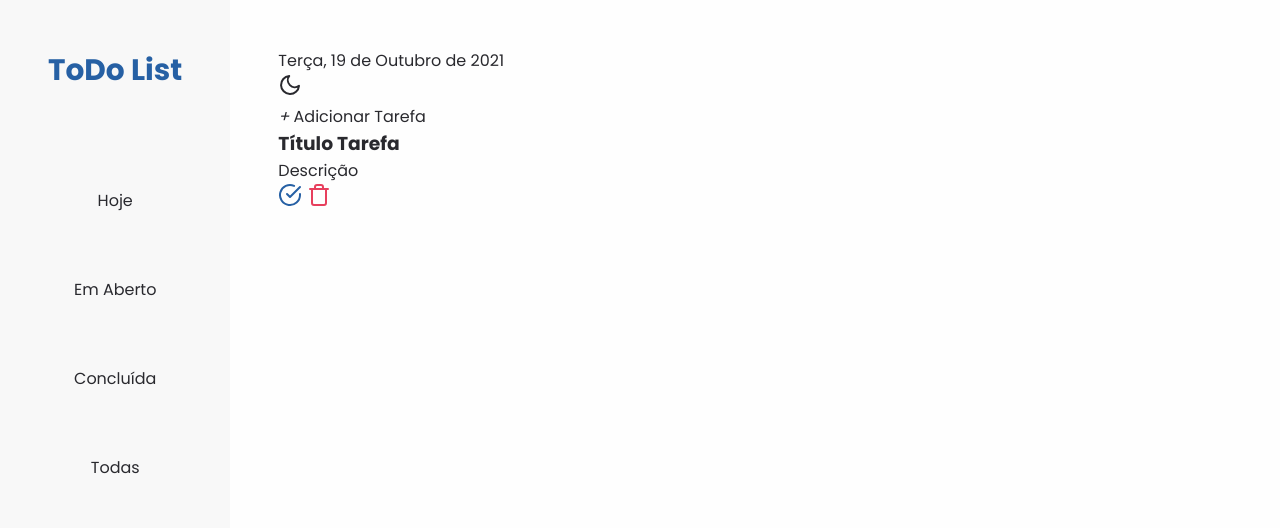
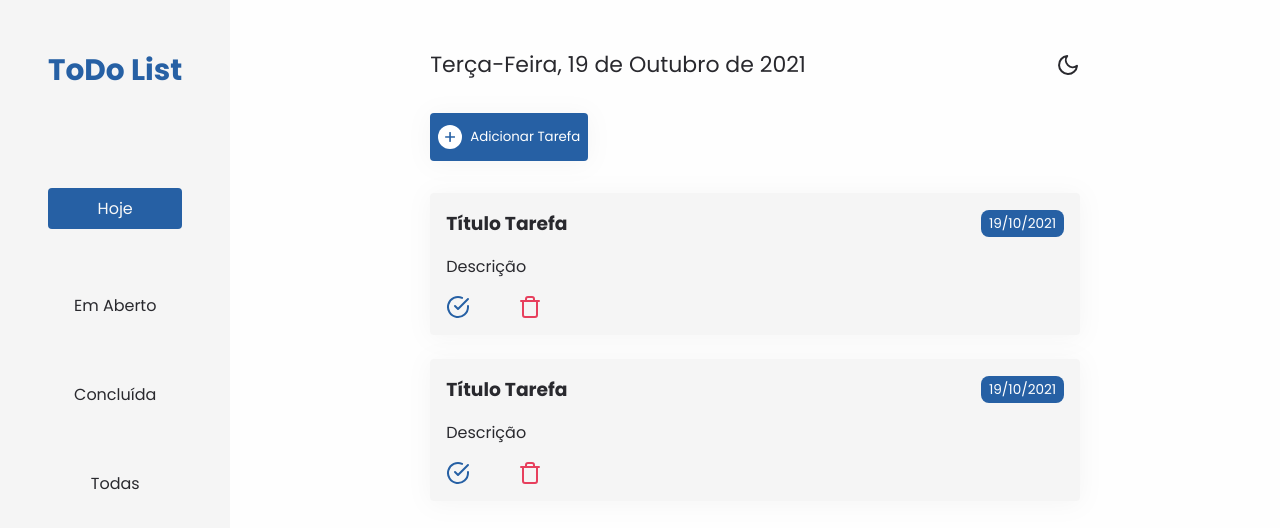
Before and after one commit to LeandroFilie/ToDo-List, a website: page index.html in a window 1280 px wide. Drawn offline with Linux system fonts and the light colour scheme.

Commit message:
Add estilos

```diff
--- a/index.html
+++ b/index.html
@@ -8,7 +8,6 @@
   <script src="script.js" defer></script>
 </head>
 <body>
-  <main>
     <section id="lateralMenu" class="lateral-menu">
       <header>
         <h1>ToDo List</h1>
@@ -18,29 +17,31 @@
       </header>
 
       <ul class="menu" id="menu">
-        <li>Hoje</li>
+        <li class="current">Hoje</li>
         <li>Em Aberto</li>
-        <li>Concluída</li>
+        <li >Concluída</li>
         <li>Todas</li>
+        <li id="switch-theme-mobile"><img src="./assets/moon.svg" alt="Tema Escuro"></li>
       </ul>
     </section>
 
-    <section class="section-tasks">
-      <header>
-        <div id="currentDate"></div>
-        <img src="./assets/moon.svg" alt="Tema Escuro" />
-      </header>
-
-      <div id="add-tasks">
-        <i>+</i>
-        <span>Adicionar Tarefa</span>
+    <main>
+      <div class="tasks">
+        <header>
+          <div id="currentDate"></div>
+          <img src="./assets/moon.svg" alt="Tema Escuro" id="switch-theme"/>
+        </header>
+        <button id="add-tasks" class="btn-add-tasks">
+          <span>Adicionar Tarefa</span>
+        </button>
       </div>
 
-      <div id="tasks">
+      <div id="tasks-list">
+
         <div class="card-task">
           <div class="task-header">
             <h3>Título Tarefa</h3>
-            <span class="date-task"></span>
+            <span class="date-task">19/10/2021</span>
           </div>
           <p>Descrição</p>
           <div class="actions">
@@ -48,9 +49,21 @@
             <img src="./assets/trash.svg" alt="Excluir" />
           </div>
         </div>
+
+        <div class="card-task">
+          <div class="task-header">
+            <h3>Título Tarefa</h3>
+            <span class="date-task">19/10/2021</span>
+          </div>
+          <p>Descrição</p>
+          <div class="actions">
+            <img src="./assets/check-circle.svg" alt="Marcar como concluida" />
+            <img src="./assets/trash.svg" alt="Excluir" />
+          </div>
+        </div>
+
       </div>
 
-    </section>
-  </main>
+    </main>
 </body>
 </html>
--- a/script.js
+++ b/script.js
@@ -1,7 +1,7 @@
 function getDate(){
   const currentDate = new Date;
   const months = ['Janeiro', 'Fevereiro', 'Março', 'Abril', 'Maior', 'Junho', 'Julho', 'Agosto', 'Setembro', 'Outubro', 'Novembro', 'Dezembro'];
-  const weekDays = ['Domingo', 'Segunda', 'Terça', 'Quarta', 'Quinta', 'Sexta', 'Sábado'];
+  const weekDays = ['Domingo', 'Segunda-Feira', 'Terça-Feira', 'Quarta-Feira', 'Quinta-Feira', 'Sexta-Feira', 'Sábado'];
 
   const day = currentDate.getDate();
   const month = months[currentDate.getMonth()];
--- a/style/_base.scss
+++ b/style/_base.scss
@@ -7,11 +7,12 @@
 body{
   color: $text-color;
   font-family: 'Poppins';
-  background: $bg-color;
+
+  display: flex;
 }
 
 main{
-  display: flex;
+  background: $bg-color;
 }
 
 ul{
--- a/style/_lateral-menu.scss
+++ b/style/_lateral-menu.scss
@@ -12,16 +12,31 @@
   h1{
     font-size: 1.85rem;
     color: $primary-color;
+    white-space: nowrap;
   }
 
   .menu{
     @include displayFlex(center, center);
     flex-direction: column;
     gap: 4rem;
+    width: 100%;
 
     li{
-      display: flex;
+      @include displayFlex(center, center);
       cursor: pointer;
+
+      &.current{
+        background: $primary-color;
+        color: $secondary-text-color;
+        width: 100%;
+
+        padding: 0.5rem;
+        border-radius: 4px;
+      }
+    }
+
+    #switch-theme-mobile{
+      display: none;
     }
 
   }
@@ -86,7 +101,7 @@
 }
 
 @media (max-width: 600px){
-  main{
+  body{
     flex-direction: column;
   }
   .lateral-menu{
@@ -100,6 +115,10 @@
 
     .menu{
       display: none;
+
+      #switch-theme-mobile{
+        display: block;
+      }
     }
 
     .menu-button {
@@ -126,10 +145,6 @@
       animation: slide-in-right 0.4s cubic-bezier(0.250, 0.460, 0.450, 0.940) both;
 
       z-index: 100;
-
-      li{
-        font-size: 1.35rem;
-      }
     }
 
     @keyframes slide-in-right {
@@ -143,4 +158,10 @@
 
   }
 
+  .tasks{
+    #switch-theme{
+      display: none;
+    }
+  }
+
 }
--- /dev/null
+++ b/style/_tasks.scss
@@ -0,0 +1,102 @@
+main{
+  padding: 3rem;
+  width: 100%;
+
+  @include displayFlex(center,flex-start);
+  flex-direction: column;
+}
+
+.tasks{
+  max-width: 650px;
+  width: 100%;
+
+  header{
+    @include displayFlex(center,space-between);
+    gap: 2rem;
+
+    #currentDate{
+      font-size: 1.375rem;
+      text-align: center;
+    }
+
+  }
+
+  .btn-add-tasks{
+    @include displayFlex(center,center);
+    gap: 8px;
+    background: $primary-color;
+    filter: drop-shadow(0px 2px 12px rgba(0, 0, 0, 0.04));
+    width: fit-content;
+    border: none;
+
+    cursor: pointer;
+
+    font-family: 'Poppins';
+    color: #fff;
+
+    padding: 0.75rem 0.5rem;
+    margin: 2rem 0;
+    border-radius: 4px;
+
+    &::before{
+      content: '+';
+      border-radius: 50%;
+      background: #fff;
+      color: $primary-color;
+      width: 24px;
+      height: 24px;
+      font-size: 1.2rem;
+      @include displayFlex(center,center);
+    }
+
+
+  }
+}
+
+#tasks-list{
+  max-width: 650px;
+  width: 100%;
+  @include displayFlex(flex-start,center);
+  flex-direction: column;
+  gap: 24px;
+
+  .card-task{
+    width: 100%;
+    border-radius: 4px;
+    background: $secondary-bg-color;
+    filter: $filter-box-shadow;
+    padding: 1rem;
+
+    .task-header{
+      @include displayFlex(center, space-between);
+      margin-bottom: 8px;
+
+      .date-task{
+        display: flex;
+        background: $primary-color;
+        border-radius: 8px;
+        color: #fff;
+        padding: 0.2rem 0.5rem;
+        font-size: 0.85rem;
+      }
+    }
+
+    p{
+      margin: 1rem 0;
+
+    }
+
+    .actions{
+      margin-top: 8px;
+      display: flex;
+      gap: 48px;
+    }
+  }
+}
+
+@media (max-width: 450px){
+  .tasks{
+    @include displayFlex(center,center);
+    flex-direction: column;
+  }
+}
--- a/style/_variables.scss
+++ b/style/_variables.scss
@@ -7,7 +7,7 @@ $text-color: #29292E;
 $secondary-text-color: #F8F8F8;
 
 $bg-color: #FEFEFE;
-$secondary-bg-color: #F8F8F8;
+$secondary-bg-color: #f5f5f5;
 
 $completed-bg-color: #DBDCDD;
 $completed-text-color: #777777;
--- a/style/style.scss
+++ b/style/style.scss
@@ -3,7 +3,4 @@
 @import "./functions";
 @import './base';
 @import "./lateral-menu";
-
-.section-tasks{
-  padding: 3rem;
-}
+@import "./tasks";
```
Also changed, not shown: style/style.css, 1 other file.
